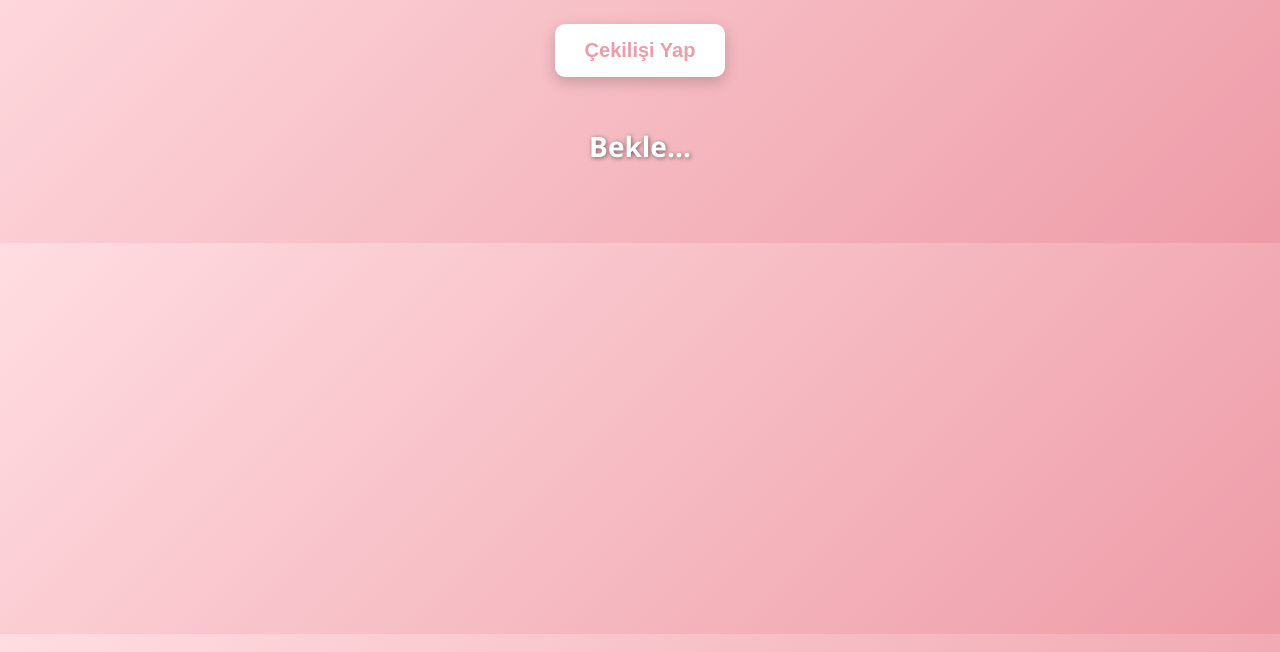
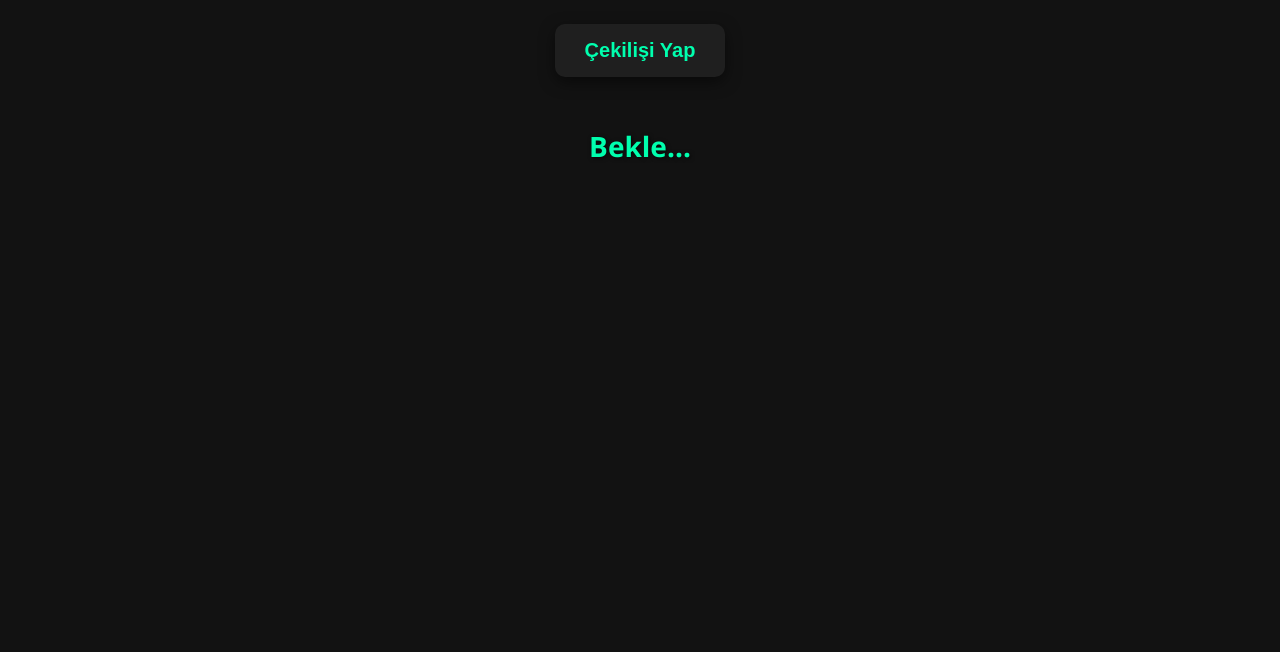
Before and after one commit to tedoksan1001/tedoksan1001.github.io, a plain HTML site: page index.html in a window 1280 px wide. Shown: the part 148-800 px from the top of the page. Drawn offline with Linux system fonts and the light colour scheme.

Commit message:
Add files via upload

```diff
--- a/index.html
+++ b/index.html
@@ -8,8 +8,8 @@
 body {
     font-family: 'Segoe UI', sans-serif;
     text-align: center;
-    background: linear-gradient(135deg, #ffdde1, #ee9ca7);
-    color: #333;
+    background-color: #121212;
+    color: #e0e0e0;
     margin: 0;
     padding: 50px;
 }
@@ -17,7 +17,6 @@ h1 {
     font-size: 2.5em;
     margin-bottom: 40px;
     color: #fff;
-    text-shadow: 2px 2px 5px rgba(0,0,0,0.3);
 }
 button {
     padding: 15px 30px;
@@ -25,23 +24,23 @@ button {
     cursor: pointer;
     border: none;
     border-radius: 10px;
-    background: #fff;
-    color: #ee9ca7;
+    background-color: #1f1f1f;
+    color: #00ffae;
     font-weight: bold;
-    box-shadow: 0 5px 15px rgba(0,0,0,0.2);
+    box-shadow: 0 5px 15px rgba(0,0,0,0.5);
     transition: 0.3s;
 }
 button:hover {
-    background: #ffdde1;
-    color: #fff;
+    background-color: #00ffae;
+    color: #121212;
     transform: translateY(-3px);
 }
 #sonuc {
     margin-top: 50px;
     font-size: 28px;
     font-weight: bold;
-    color: #fff;
-    text-shadow: 1px 1px 4px rgba(0,0,0,0.5);
+    color: #00ffae;
+    text-shadow: 1px 1px 4px rgba(0,0,0,0.7);
 }
 </style>
 <!-- Firebase CDN -->
```
